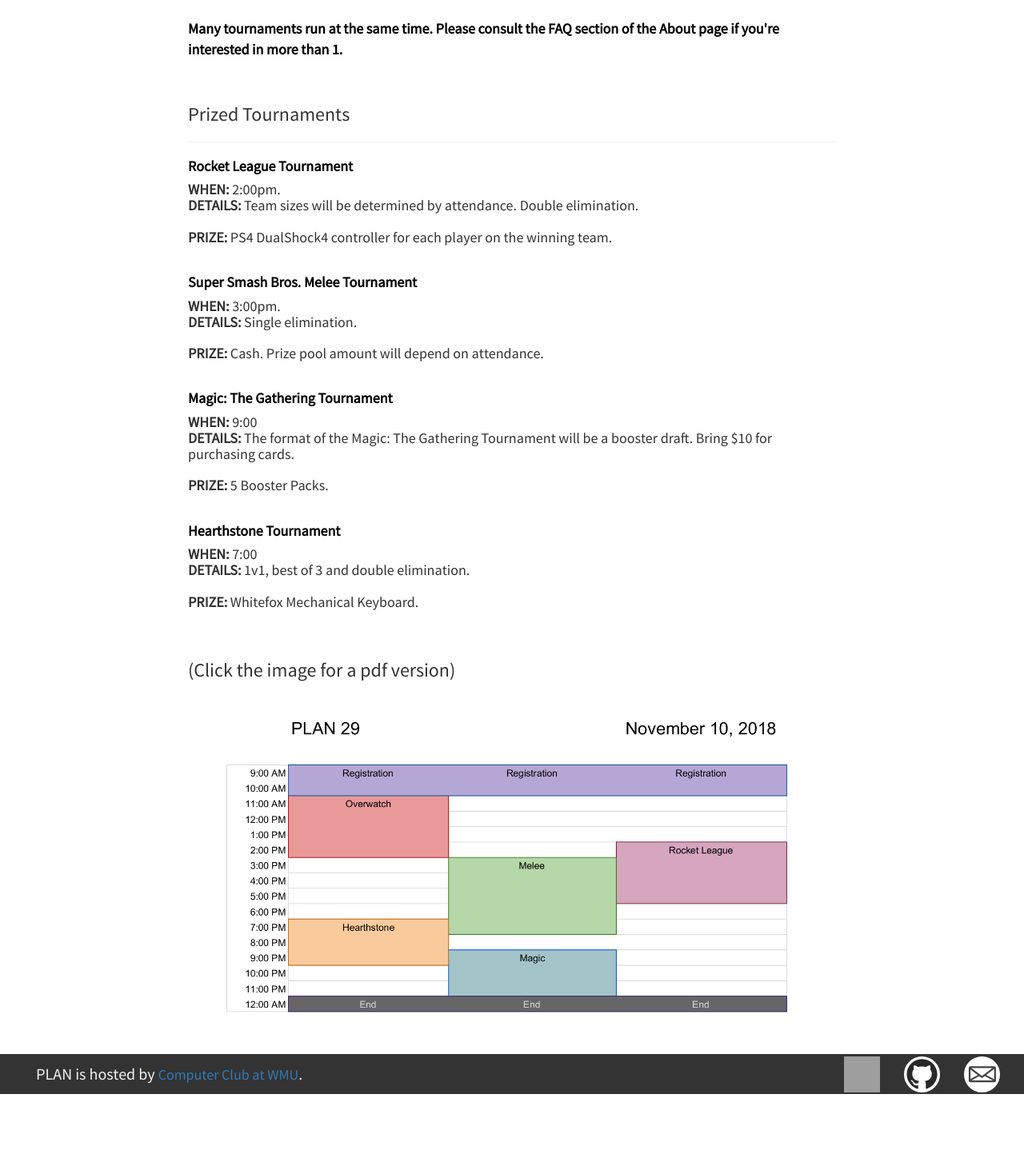
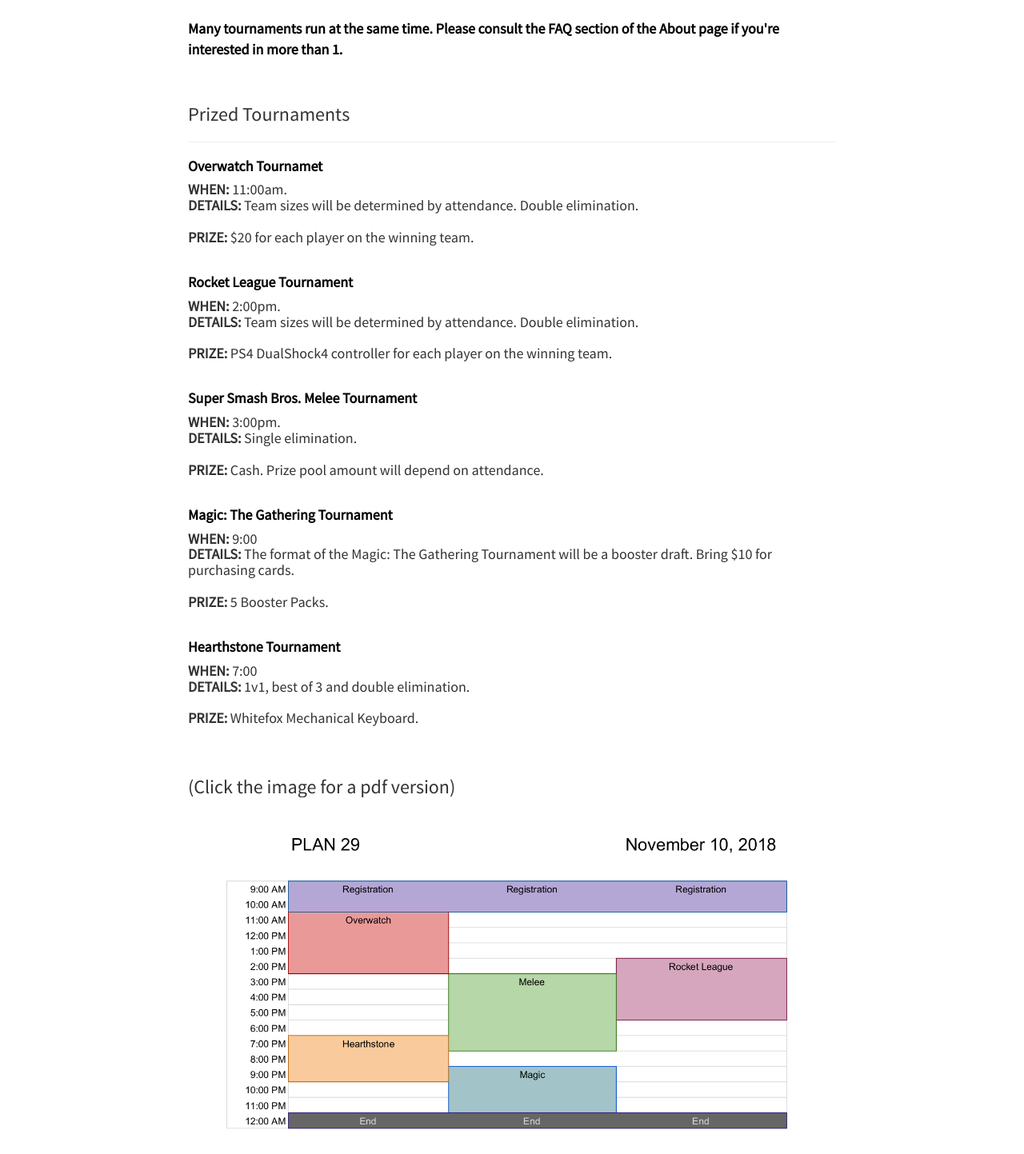
Before and after one commit to ccowmu/whatistheplan.com, a Django app: page /events/ in a window 1280 px wide. Shown: the part 478-1921 px from the top of the page at 80% size. Before the commit the page ends 1846 px from the top, so only its background shows below. Run offline with Django 3.2, Linux system fonts and the light colour scheme; some libraries are stand-ins or nearby versions; grey boxes are pictures that could not be loaded.

Commit message:
added overwatch tourny

```diff
--- a/whatistheplan/templates/events.html
+++ b/whatistheplan/templates/events.html
@@ -26,6 +26,13 @@
 			  <p style="font-size:17px; color:#000000"><br><b>Many tournaments run at the same time. Please consult the FAQ section of the About page if you're interested in more than 1.</b></p><br>
 
 			  <h3 class="h3">Prized Tournaments<hr>
+
+			  <p style="font-size:17px; color:#000000"><b>Overwatch Tournamet</b></p>
+			  <p><b>WHEN:</b> 11:00am.
+			  <br><b>DETAILS:</b> Team sizes will be determined by attendance. Double elimination.
+			  <br><br><b>PRIZE:</b> $20 for each player on the winning team.<br>
+			  </p>
+			  <br>
 
 			  <p style="font-size:17px; color:#000000"><b>Rocket League Tournament</b></p>
 			  <p><b>WHEN:</b> 2:00pm.
```
